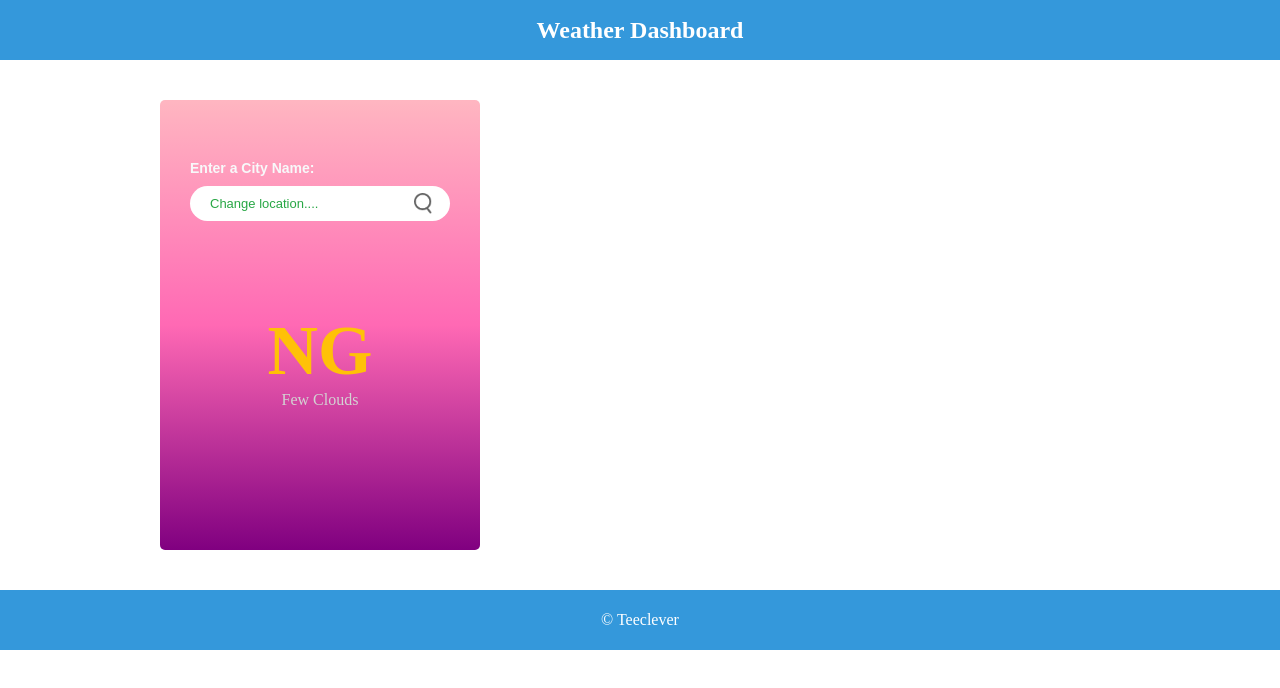
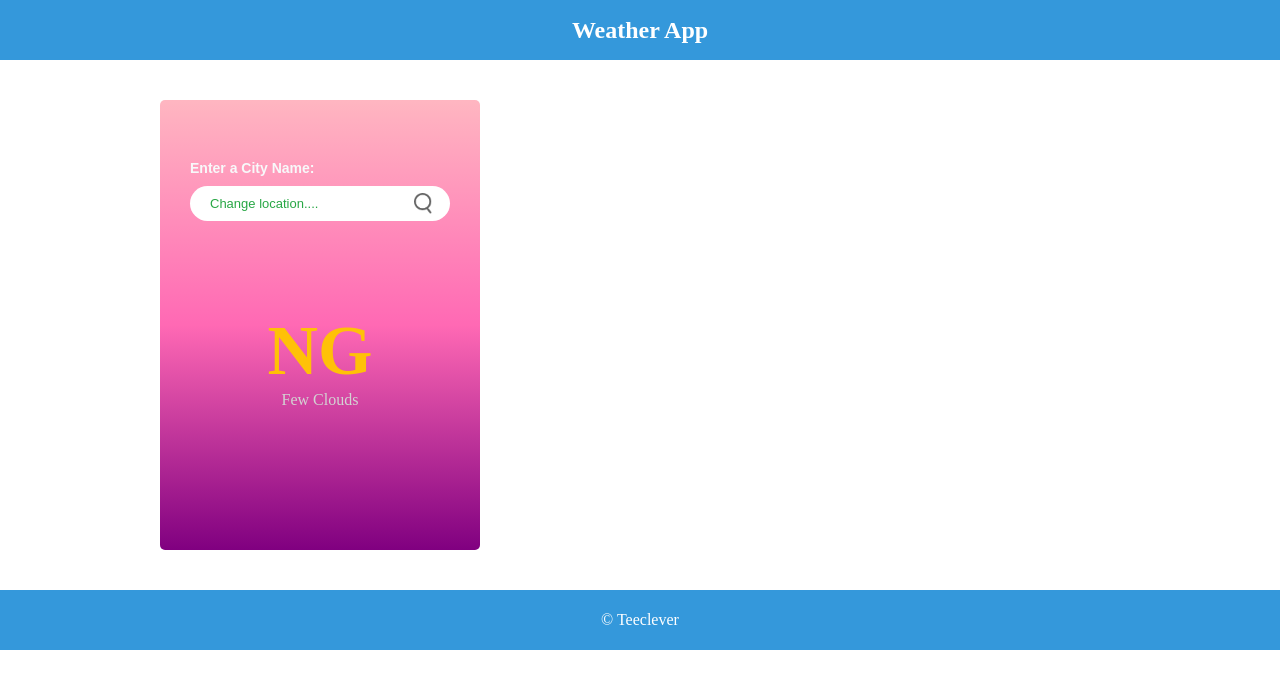
Before and after one commit to Teeclever/frontend_challange, a plain HTML site: page weatherapp/index.html in a window 1280 px wide. Drawn offline with Linux system fonts and the light colour scheme; no server answers.

Commit message:
Update index.html

```diff
--- a/weatherapp/index.html
+++ b/weatherapp/index.html
@@ -9,7 +9,7 @@
   <body>
     <div class="container">
       <header class="head">
-        <h2>Weather Dashboard</h2>
+        <h2>Weather App</h2>
       </header>
 
       <div class="contain">
```
